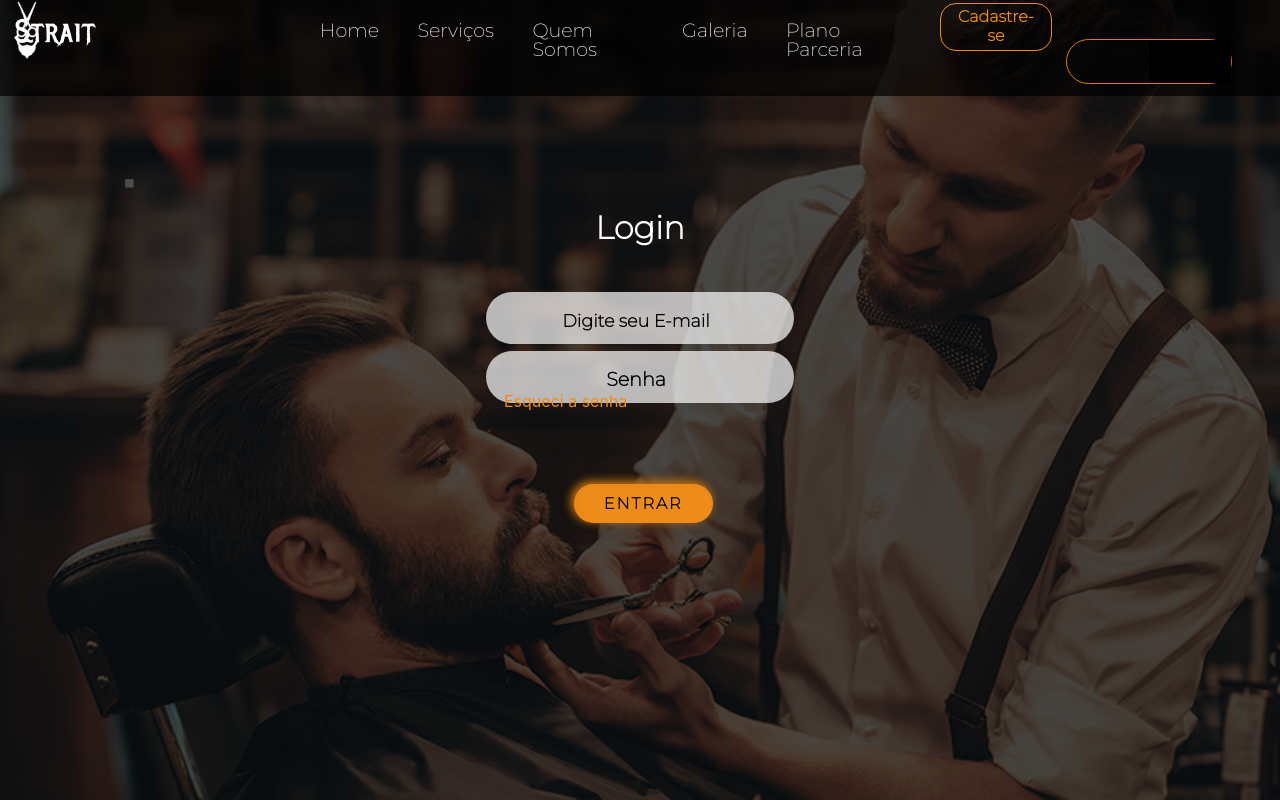
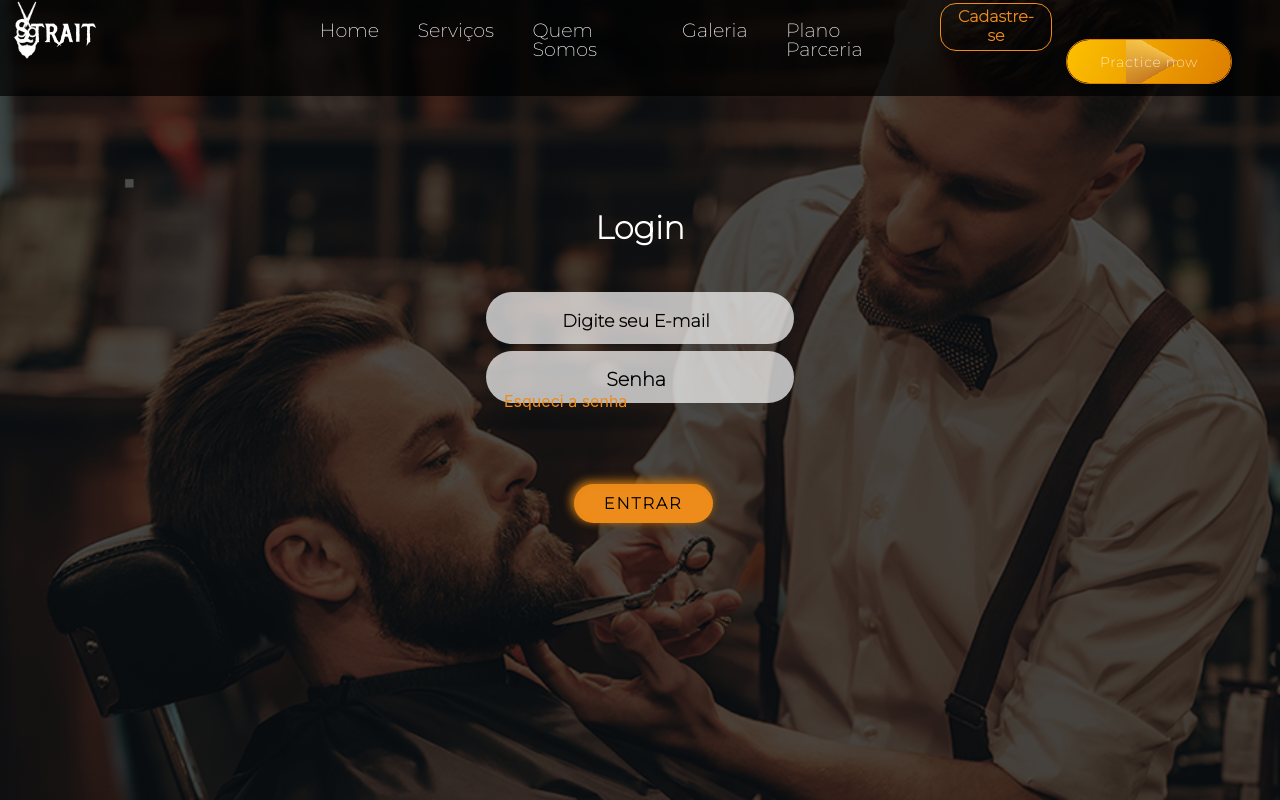
Before and after one commit to Felipediaslc/Barbearia-Strait-Front, a React (Create React App) app: page /login in a window 1280 px wide. Built offline with nearby package versions, Linux system fonts and the light colour scheme; a web font is replaced by a local one.

Commit message:
refinamento v.57

```diff
--- a/src/componentes/Menu/Menu.css
+++ b/src/componentes/Menu/Menu.css
@@ -9,11 +9,7 @@
     text-decoration: none;
 
 }
-#login {
-    --transition: all 0.55s cubic-bezier(0.68, -0.55, 0.265, 1.55);
-  --yellow-bg: transparent linear-gradient(114deg, #fdc100 0%, #dd7d00 100%) 0%
-    0% no-repeat padding-box;
-}
+
 .header {
 
 
@@ -96,14 +92,22 @@
     font-weight: bold;
   }
 
+  /*login buttun*/
 
+  .body {
+  --transition: all 0.55s cubic-bezier(0.68, -0.55, 0.265, 1.55);
+  --yellow-bg: transparent linear-gradient(114deg, #fdc100 0%, #dd7d00 100%) 0%
+    0% no-repeat padding-box;
+  color: white;
+  margin: 0;
+}
 
-.entrar {
+.btn {
   border-radius: 23px;
   letter-spacing: 0.8px;
   font-size: 14px;
   font-weight: 300;
-  color: black;
+  color: white;
   white-space: nowrap;
   margin: 20px auto;
   width: 166px;
@@ -112,10 +116,9 @@
   position: relative;
   border: 1px solid #dd7d00;
   background: transparent;
-
 }
 
-.entrar::before {
+.btn::before {
   -webkit-transition: var(--transition);
   transition: var(--transition);
   content: "";
@@ -127,23 +130,23 @@
   right: 0;
 }
 
-.entrar:hover::before {
+.btn:hover::before {
   width: 100%;
 }
 
-.entrar.entrar-hover {
+.btn.btn-hover {
   border-radius: 50px;
   position: relative;
 }
 
-.entrar.entrar-hover .entrar-text {
+.btn.btn-hover .btn-text {
   color: white;
   -webkit-transition: var(--transition);
   transition: var(--transition);
   mix-blend-mode: lighten;
 }
 
-.entrar.entrar-hover::before {
+.btn.btn-hover::before {
   border-radius: 50px;
   width: 100%;
   background: conic-gradient(
@@ -154,11 +157,11 @@
   no-repeat, var(--yellow-bg);
 }
 
-.entrar.entrar-hover:hover .entrar-text {
+.btn.btn-hover:hover .btn-text {
   margin-right: 30px;
 }
 
-.entrar.entrar-hover:hover::before {
+.btn.btn-hover:hover::before {
   background-position: right;
   border-radius: 23px;
   width: 25%;
--- a/src/componentes/Menu/Menu.js
+++ b/src/componentes/Menu/Menu.js
@@ -19,7 +19,7 @@ function Menu() {
                 <li className='efect'><Link to="/galeria">Galeria</Link></li>
                 <li className='efect'><Link to="/planos">Plano Parceria</Link></li>
                 <li><Link to="/cadastros"><button className='cadastro'  >Cadastre-se</button></Link></li>
-               <li id="login"><Link to="/login" ><button className='entrar entrar-houver'  ><span clasName="entrar=text">Log-in</span></button></Link></li>
+               <li id="login"><Link to="/login" ><div class="body"><button class="btn btn-hover"><span class="btn-text">Practice now</span></button></div></Link></li>
 
               </ul>
             </nav>
```
